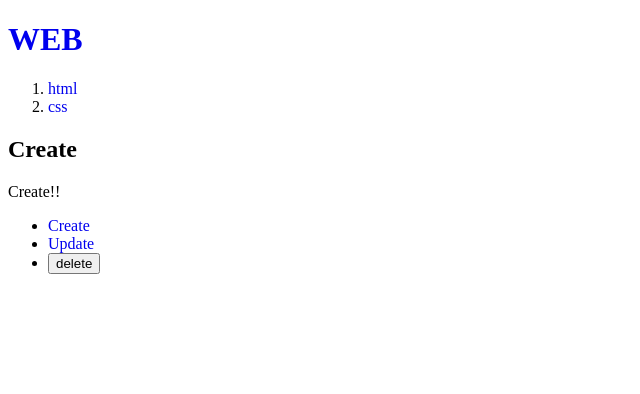
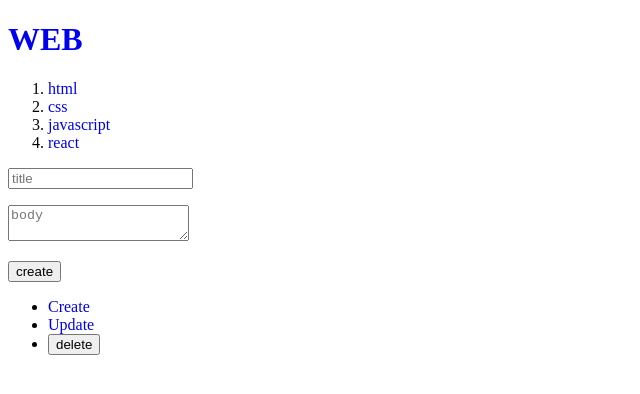
Before and after one commit to YouJin-Cho/nextApp, a Next.js app: page /create in a window 1280 px wide. Shown: the top 394 px of the page, without its empty margins (0-640 px from the left). Built offline with nearby package versions, Linux system fonts and the light colour scheme; data requests are answered from the project's data file.

Commit message:
add : create 기능 구현

```diff
--- a/db.json
+++ b/db.json
@@ -1,13 +1,24 @@
 {
   "topics": [
-    {"id": 1,
-     "title": "html",
-     "body": "html is ..."
+    {
+      "id": 1,
+      "title": "html",
+      "body": "html is ..."
     },
     {
       "id": 2,
       "title": "css",
       "body": "css is ..."
+    },
+    {
+      "title": "javascript",
+      "body": "javascript is ...",
+      "id": 3
+    },
+    {
+      "title": "react",
+      "body": "react is ...",
+      "id": 4
     }
   ],
   "posts": [
--- a/src/app/create/layout.js
+++ /dev/null
@@ -1,8 +0,0 @@
-export default function Layout(props) {
-  return (
-    <form>
-      <h2>Create</h2>
-      {props.children}
-    </form>
-  )
-}
--- a/src/app/create/page.js
+++ b/src/app/create/page.js
@@ -1,7 +1,40 @@
+"use client"
+
+import { useRouter } from "next/navigation"
+
 export default function Create() {
+  const router = useRouter()
+
   return (
-    <>
-    Create!!
-    </>
+    <form onSubmit={(e) => {
+      e.preventDefault()
+      const title = e.target.title.value
+      const body = e.target.body.value
+
+      const options = {
+        method: 'POST',
+        headers: {
+          'Content-Type' : 'application/json'
+        },
+        body: JSON.stringify({title, body})
+      }
+      fetch(`http://localhost:9999/topics`, options)
+        .then((res) => res.json())
+        .then(result => {
+          console.log(result)
+          const lastid = result.id
+          router.push(`/read/${lastid}`)
+        })
+    }}>
+      <p>
+        <input type="text" name="title" placeholder="title" />
+      </p>
+      <p>
+        <textarea name="body" placeholder="body"></textarea>
+      </p>
+      <p>
+        <input type="submit" value="create"/>
+      </p>
+    </form>
   )
 }
--- a/src/app/layout.js
+++ b/src/app/layout.js
@@ -9,7 +9,7 @@
 // eslint-disable-next-line @next/next/no-async-client-component
 export default async function RootLayout({ children }) {
 
-  const res = await fetch('http://localhost:9999/topics')
+  const res = await fetch('http://localhost:9999/topics/', {cache: 'no-cache'})
   const topics = await res.json()
 
   return (
```
